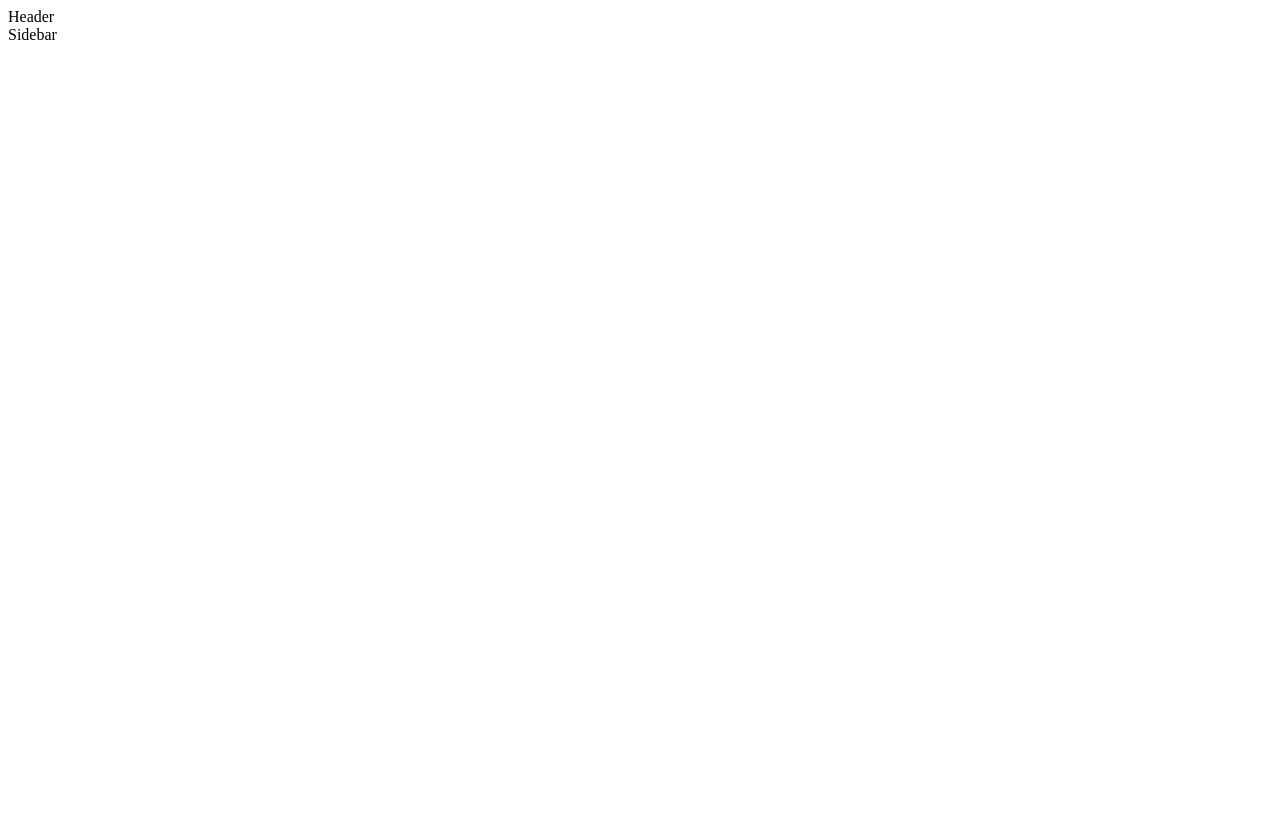
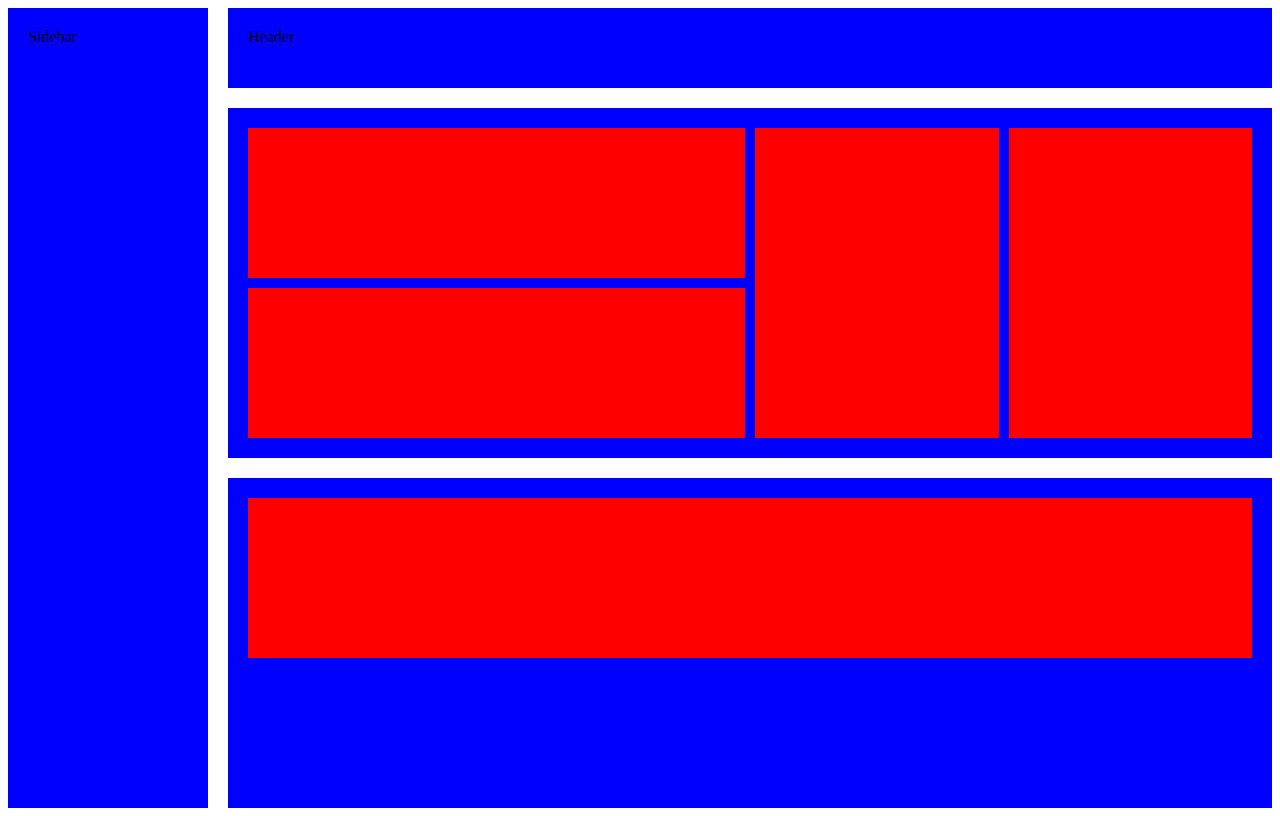
Before and after one commit to undercoverLee/Shopygrid, a plain HTML site: page index.html in a window 1280 px wide. Drawn offline with nearby package versions, Linux system fonts and the light colour scheme; files that its build step writes are made by us from their sources.

Commit message:
first commit

```diff
--- a/css/_header.scss
+++ b/css/_header.scss
@@ -0,0 +1,4 @@
+.header {
+    grid-row: 1;
+    grid-column: 2/6;
+}
--- a/css/_new.scss
+++ b/css/_new.scss
@@ -0,0 +1,4 @@
+.product-new {
+    grid-row: 4;
+    grid-column: 2/6;
+}
--- a/css/_sales.scss
+++ b/css/_sales.scss
@@ -0,0 +1,29 @@
+.product-sales {
+    grid-row: 2/4;
+    grid-column: 2/6;
+
+
+    display: grid;
+    grid-template-rows: repeat(2, 1fr);
+    grid-template-columns: repeat(4, 1fr);
+    grid-gap:10px;
+}
+
+.horizontal-1 {
+    grid-row: 1;
+    grid-column: 1/3;
+}
+.horizontal-2 {
+    grid-row: 2;
+    grid-column: 1/3;
+}
+
+.vertical-1 {
+    grid-row: 1/3 ;
+    grid-column: 3;
+}
+
+.vertical-2 {
+    grid-row: 1/3 ;
+    grid-column: 4;
+}
--- a/css/_sidebar.scss
+++ b/css/_sidebar.scss
@@ -0,0 +1,5 @@
+.sidebar {
+    grid-row: 1/5;
+    grid-column: 1;
+
+}
--- a/css/main.scss
+++ b/css/main.scss
@@ -8,10 +8,33 @@ html {
   box-sizing: border-box;
 }
 
+.blue {
+  background-color: blue;
+  padding: 20px;
+}
+.red {
+  background-color: red;
+  padding: 20px;
+}
+
 .container {
-    //Mos u lodh. Mos u be nervoz. Gjithcka do te rregullohet.
-    //Normalisht pasi qe e shton kodin !!!!
+
+    width: 100%;
+    height: 100vh;
+
+    display: grid;
+    grid-template-rows: 80px  repeat(2, 1fr) 2fr;
+    grid-template-columns: 200px repeat(4, 1fr);
+    grid-gap:20px;
+
 }
+
+
+
+
+
+
+
 
 @media screen and (max-width: 992px) {
   .container {
--- a/index.html
+++ b/index.html
@@ -1,5 +1,6 @@
 <!DOCTYPE html>
 <html lang="en">
+
 <head>
   <meta charset="UTF-8" />
   <meta http-equiv="X-UA-Compatible" content="IE=edge" />
@@ -7,31 +8,33 @@
   <title>ShoppyGrid - Best Shop In Town</title>
   <link rel="stylesheet" href="css/main.css" />
 </head>
+
 <body>
   <div class="container">
-      <div class="header">Header</div>
+    <div class="header blue">Header</div>
 
-      <div class="sidebar">Sidebar</div>
+    <div class="sidebar blue">Sidebar</div>
 
-      <div class="product-sales">
-        <div class="horizontal-1"></div>
+    <div class="product-sales blue">
+      <div class="horizontal-1 red"> </div>
 
-        <div class="horizontal-2"></div>
+      <div class="horizontal-2 red"></div>
 
-        <div class="vertical-1"></div>
+      <div class="vertical-1 red"></div>
 
-        <div class="vertical-2"></div>
+      <div class="vertical-2 red"></div>
     </div>
 
-      <div class="product-new">
-        <div class="new-1"></div>
+    <div class="product-new blue">
+      <div class="new-1 red"></div>
 
-        <div class="new-2"></div>
+      <div class="new-2 red"></div>
 
-        <div class="new-3"></div>
+      <div class="new-3 red"></div>
 
-        <div class="new-4"></div>
+      <div class="new-4 red"></div>
     </div>
   </div>
 </body>
+
 </html>
```
Also changed, not shown: css/main.css (added), 1 other file. Lines whose indentation alone changed are shown as unchanged.
